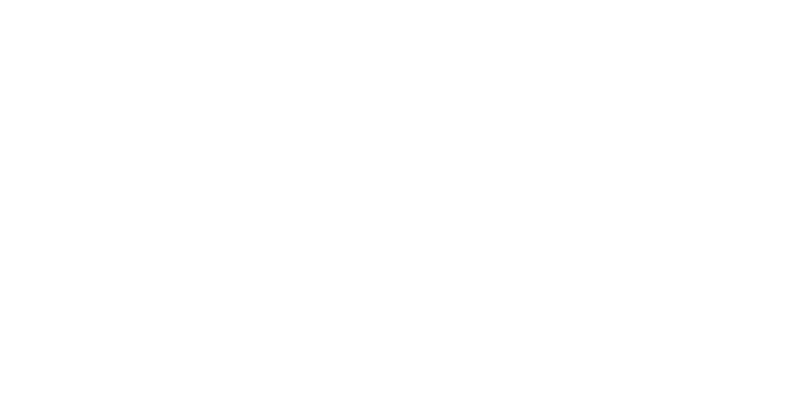
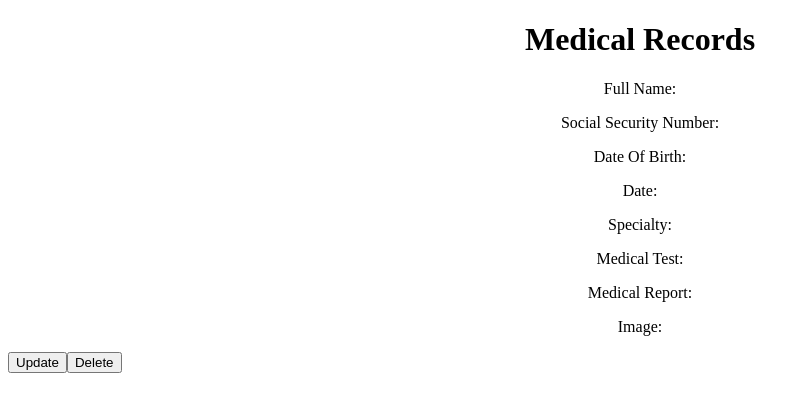
Before and after one commit to sofia-iliana/medical-records, a React (Create React App) app in the folder medical-records/: page /entry in a window 1280 px wide. Before the commit this address had no page. Shown: the top 412 px of the page, without its empty margins (0-810 px from the left). Built offline with nearby package versions, Linux system fonts and the light colour scheme.

Commit message:
entry page

```diff
--- a/medical-records/src/App.js
+++ b/medical-records/src/App.js
@@ -3,6 +3,7 @@
 import Signup from "./Components/Signup";
 import NewEntry from "./Components/NewEntry";
 import UserProfile from "./Components/UserProfile";
+import Entry from "./Components/Entry";
 import "./App.css";
 
 function App() {
@@ -15,6 +16,7 @@
             <Route path="/signup" element={<Signup />} />
             <Route path="/newEntry" element={<NewEntry />} />
             <Route path="/profile" element={<UserProfile />} />
+            <Route path="/entry" element={<Entry />} />
           </Routes>
         </div>
       </Router>
--- /dev/null
+++ b/medical-records/src/Components/Entry.js
@@ -0,0 +1,48 @@
+import { useNavigate } from "react-router-dom";
+import { useState, useEffect } from "react";
+import axios from "axios";
+
+function Entry() {
+  const [user, setUser] = useState({});
+  return (
+    <div>
+      <h1>Medical Records</h1>
+      <div>
+        <p>Full Name:</p>
+        <p></p>
+      </div>
+      <div>
+        <p>Social Security Number:</p>
+        <p></p>
+      </div>
+      <div>
+        <p>Date Of Birth:</p>
+        <p></p>
+      </div>
+      <div>
+        <p>Date:</p>
+        <p></p>
+      </div>
+      <div>
+        <p>Specialty:</p>
+        <p></p>
+      </div>
+      <div>
+        <p>Medical Test:</p>
+        <p></p>
+      </div>
+      <div>
+        <p>Medical Report:</p>
+        <p></p>
+      </div>
+      <div>
+        <p>Image:</p>
+        <p></p>
+      </div>
+      <button>Update</button>
+      <button>Delete</button>
+    </div>
+  );
+}
+
+export default Entry;
--- a/medical-records/src/Components/UserProfile.js
+++ b/medical-records/src/Components/UserProfile.js
@@ -146,7 +146,13 @@
         </tr>
         {entries.map((entry) => {
           return (
-            <tr key={entry._id}>
+            <tr
+              key={entry._id}
+              onClick={() => {
+                localStorage.setItem("entry", entry._id);
+                navigate("/entry");
+              }}
+            >
               <th>{entry.date}</th>
               <th>{entry.specialty}</th>
               <th>{entry.kindOfTest}</th>
```
